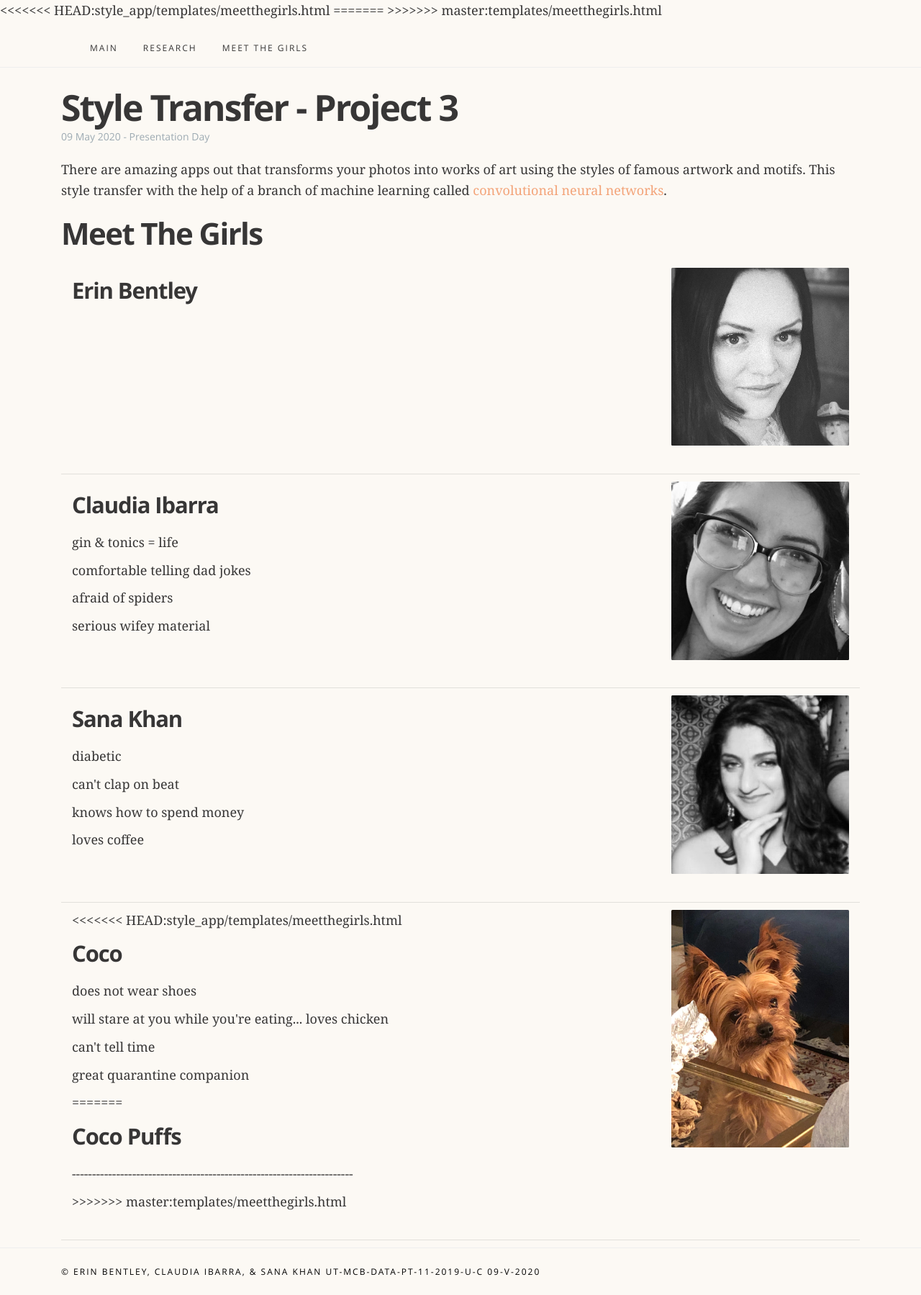
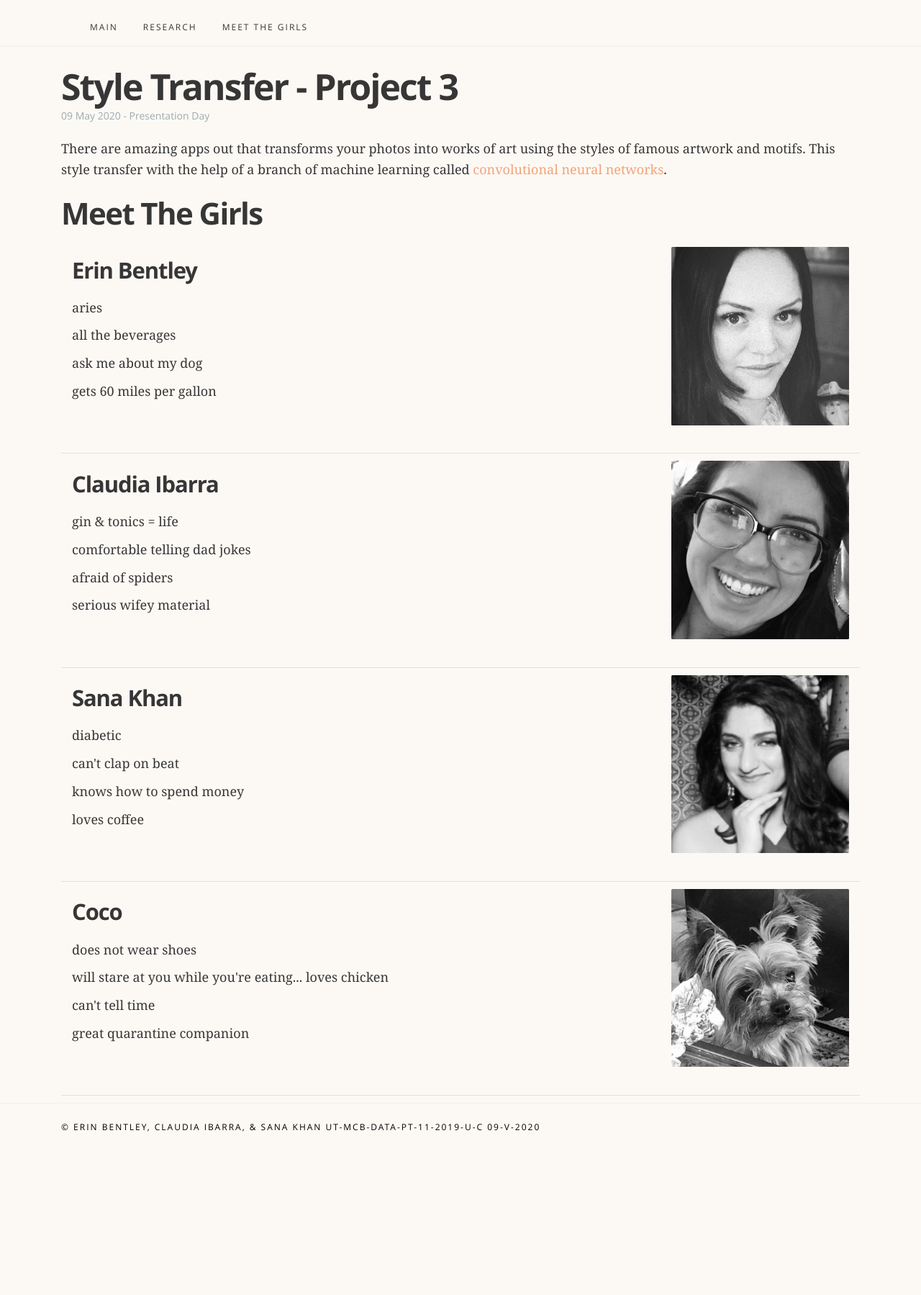
Before and after one commit to skhan4321/style_transfer, a Flask app: page /meetthegirls.html in a window 1280 px wide. Shown: the whole page at 72% size. After the commit the page ends 1572 px from the top, so only its background shows below. Run offline with Flask 2, Linux system fonts and the light colour scheme; some libraries are stand-ins or nearby versions; some web fonts are replaced.

Commit message:
final commits

```diff
--- a/templates/meetthegirls.html
+++ b/templates/meetthegirls.html
@@ -9,10 +9,7 @@
         of a branch of machine learning called convolutional neural networks.">
         <meta name="authors" content="Erin Bentley, Claudia Ibarra, & Sana Khan">
         <link rel="stylesheet" href="https://stackpath.bootstrapcdn.com/bootstrap/4.4.1/css/bootstrap.min.css" integrity="sha384-Vkoo8x4CGsO3+Hhxv8T/Q5PaXtkKtu6ug5TOeNV6gBiFeWPGFN9MuhOf23Q9Ifjh" crossorigin="anonymous">
-<<<<<<< HEAD:style_app/templates/meetthegirls.html
 
-=======
->>>>>>> master:templates/meetthegirls.html
         <!-- Jinja2 reference to our css file -->
         <link rel="stylesheet" href="{{url_for('static',filename='css/main.css')}}">
 
@@ -59,10 +56,10 @@
         <div class="row">
             <div class="col-lg-9 col-md-9 col-sm-6 col-xs-12">
                 <h4>Erin Bentley</h4>
-                <p></p>
-                <p></p>
-                <p></p>
-                <p></p>
+                <p>aries</p>
+                <p>all the beverages</p>
+                <p>ask me about my dog</p>
+                <p>gets 60 miles per gallon</p>
             </div>
             <a href="https://github.com/erinbentley" target="_blank">
             <div class="col-lg-3 col-md-3 col-sm-6 col-xs-12">
@@ -115,20 +112,16 @@
       <div class="container-fluid">
         <div class="row">
             <div class="col-lg-9 col-md-9 col-sm-6 col-xs-12">
-<<<<<<< HEAD:style_app/templates/meetthegirls.html
                 <h4>Coco</h4>
                 <p>does not wear shoes</p>
                 <p>will stare at you while you're eating... loves chicken</p>
                 <p>can't tell time</p>
                 <p>great quarantine companion</p>
-=======
-                <h4>Coco Puffs</h4>
-                <p>----------------------------------------------------------------------</p>
->>>>>>> master:templates/meetthegirls.html
+
             </div>
             <a href="https://www.buzzfeed.com/angelicaamartinez/funny-quarantine-dogs" target="_blank">
             <div class="col-lg-3 col-md-3 col-sm-6 col-xs-12">
-                <img class="card-img" src="{{url_for('static',filename='images/site/coco.jpg')}}" alt="Coco">
+                <img class="card-img" src="{{url_for('static',filename='images/site/coco.jpeg')}}" alt="Coco">
             </a>
             </div>
         </div>
--- a/templates/research.html
+++ b/templates/research.html
@@ -57,14 +57,14 @@
     referring to is supervised learning, as it is the subset of machine learning that has demonstrated the most success in recent
     years. Supervised learning is now the classic procedure for <em>learning from data</em></p>
 
-    <h3 id="selected-references-and-further-reading">References / Further Reading</h3>
+    <h3 id="selected-references-and-further-reading">Further Reading</h3>
     <p>Our team utilized Cornell University's <a href="https://arxiv.org/pdf/1705.06830.pdf">"Exploring the Structure of a Real-Time, Arbitrary Neural
       Artistic Stylization Network"</a></p>
       <p>This paper presents a method which combines the flexibility of the neural algorithm of artistic
       style with the speed of fast style transfer networks to allow real-time stylization using any content/style
       image pair.</p>
 
-    <h3 id="selected-references-and-further-reading">References / Further Reading</h3>
+    <h3 id="selected-references-and-further-reading">References</h3>
     <p><a href="https://tensorspace.org/html/playground/index.html/">TensorSpace Playground</a> designed for presenting different pre-built models</p>
     <p><a href="https://colab.research.google.com/github/tensorflow/docs/blob/master/site/en/tutorials/generative/style_transfer.ipynb#scrollTo=lGUfttK9F8d5">Neural Style Transfer</a> tutorial uses deep learning to compose one image in the style of another image</p>
     <p><a href="https://towardsdatascience.com/simple-introduction-to-convolutional-neural-networks-cdf8d3077bac">Towards Data Science</a> simple introduction to cnns... (c)onvolutional (n)eural (n)etworks</p>
```
